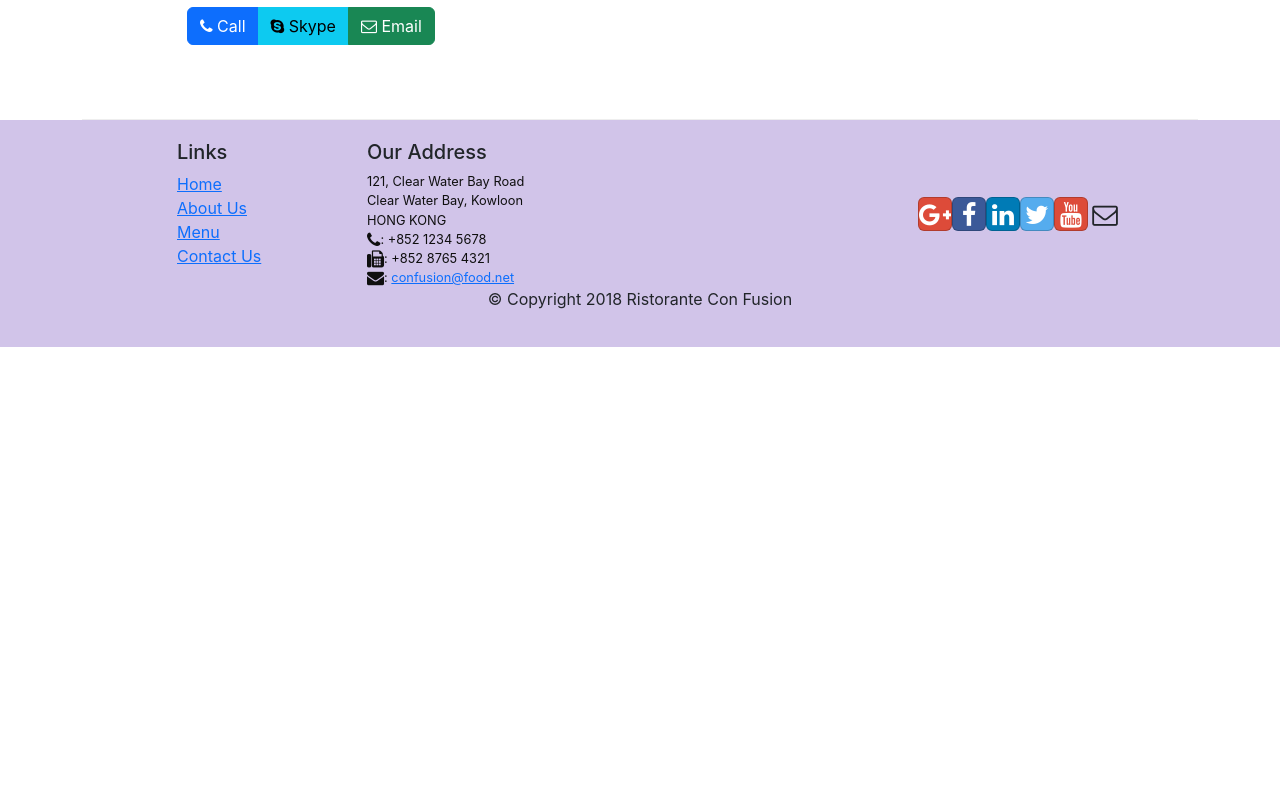
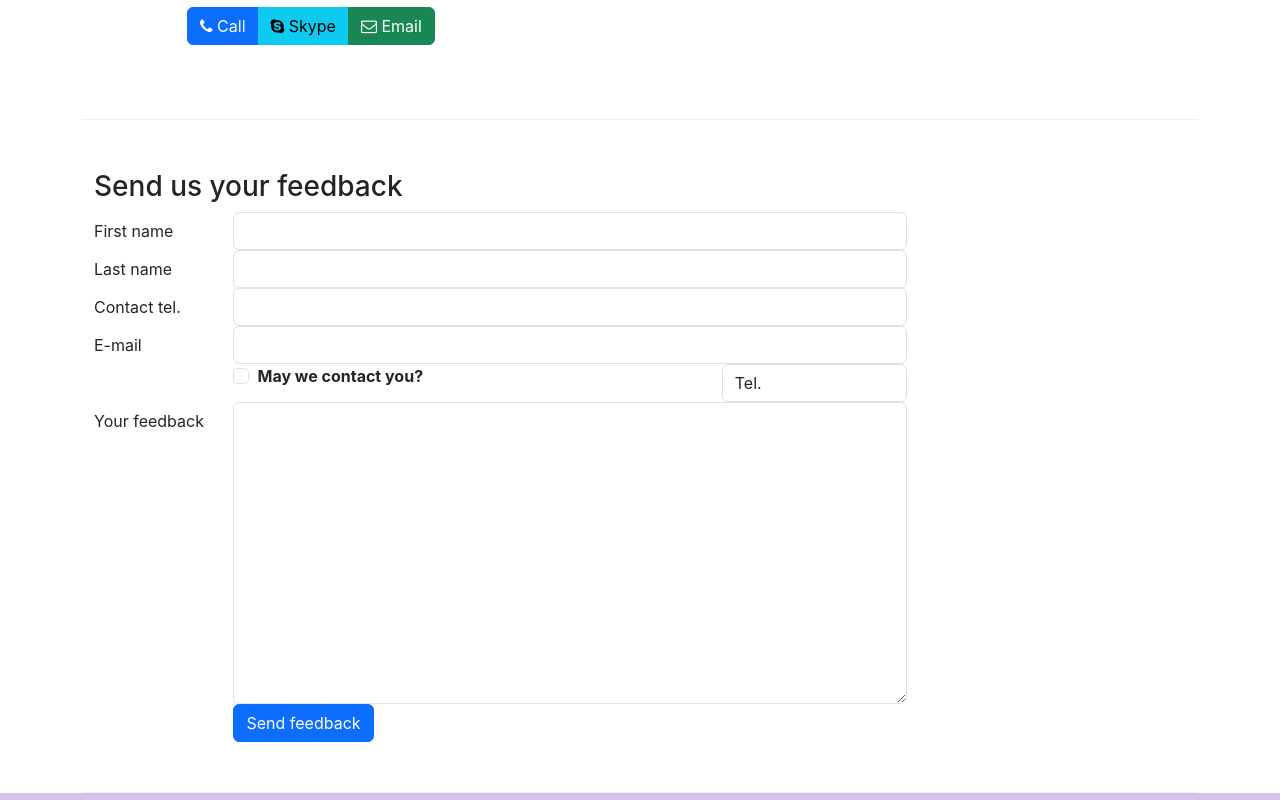
Before and after one commit to nz13s/coursera-react, a React (Create React App) app: page /contactus in a window 1280 px wide. Shown: the part 680-1480 px from the top of the page. Before the commit the page ends 1027 px from the top, so only its background shows below. Built offline with nearby package versions, Linux system fonts and the light colour scheme.

Commit message:
Controlled forms

```diff
--- a/src/components/ContactComponent.js
+++ b/src/components/ContactComponent.js
@@ -1,8 +1,37 @@
-import React from 'react';
-import {Breadcrumb, BreadcrumbItem} from "reactstrap";
+import React, {Component} from 'react';
+import {Breadcrumb, BreadcrumbItem, Button, Col, Form, FormGroup, Input, Label} from "reactstrap";
 import {Link} from "react-router-dom";
 
-function Contact(props) {
+class Contact extends Component {
+    constructor(props) {
+        super(props);
+        this.state = {
+            firstname: '',
+            lastname: '',
+            telnum: '',
+            email: '',
+            agree: false,
+            contactType: 'Tel.',
+            message: ''
+        }
+        this.handleSubmit = this.handleSubmit.bind(this);
+        this.handleInputChange = this.handleInputChange.bind(this);
+    }
+
+    handleInputChange(event) {
+        const target = event.target;
+        const value = target.type === 'checkbox' ? target.checked : target.value;
+        const name = target.name;
+        this.setState({[name]: value});
+    }
+
+    handleSubmit(event) {
+        console.log("Current states is:" + JSON.stringify(this.state));
+        alert("Current states is:" + JSON.stringify(this.state));
+        event.preventDefault();
+    }
+
+    render() {
         return (
             <div className="container">
                 <div className="row">
@@ -17,6 +46,8 @@
                         <hr/>
                     </div>
                 </div>
+                {/*Breadcrumb for navigation*/}
+
                 <div className="row row-content">
                     <div className="col-12">
                         <h3>Location Information</h3>
@@ -49,8 +80,102 @@
                         </div>
                     </div>
                 </div>
+                {/*Helpful information, address etc*/}
+
+                <div className="row row-content">
+                    <div className="col-12">
+                        <h3>Send us your feedback</h3>
+                    </div>
+                    <div className="col-12 col-md-9">
+                        <Form onSubmit={this.handleSubmit}>
+                            <FormGroup row>
+                                <Label htmlFor="firstname" md={2}>First name</Label>
+                                <Col md={10}>
+                                    <Input type="text"
+                                           id="firstname"
+                                           name="firstname"
+                                           placeholder=""
+                                           value={this.state.firstname}
+                                           onChange={this.handleInputChange}/>
+                                </Col>
+                            </FormGroup> {/*Firstname*/}
+                            <FormGroup row>
+                                <Label htmlFor="lastname" md={2}>Last name</Label>
+                                <Col md={10}>
+                                    <Input type="text"
+                                           id="lastname"
+                                           name="lastname"
+                                           placeholder=""
+                                           value={this.state.lastname}
+                                           onChange={this.handleInputChange}/>
+                                </Col>
+                            </FormGroup> {/*Lastname*/}
+                            <FormGroup row>
+                                <Label htmlFor="telnum" md={2}>Contact tel.</Label>
+                                <Col md={10}>
+                                    <Input type="text"
+                                           id="telnum"
+                                           name="telnum"
+                                           placeholder=""
+                                           value={this.state.telnum}
+                                           onChange={this.handleInputChange}/>
+                                </Col>
+                            </FormGroup> {/*Telnum*/}
+                            <FormGroup row>
+                                <Label htmlFor="email" md={2}>E-mail</Label>
+                                <Col md={10}>
+                                    <Input type="text"
+                                           id="email"
+                                           name="email"
+                                           placeholder=""
+                                           value={this.state.email}
+                                           onChange={this.handleInputChange}/>
+                                </Col>
+                            </FormGroup> {/*Email*/}
+                            <FormGroup row>
+                                <Col md={{size: 6, offset: 2}}>
+                                    <FormGroup check>
+                                        <Label check>
+                                            <Input type="checkbox" name="agree" checked={this.state.agree}
+                                                   onChange={this.handleInputChange}/>
+                                            {' '}
+                                            <strong>May we contact you?</strong>
+                                        </Label>
+                                    </FormGroup>
+                                </Col>
+                                <Col md={{size: 3, offset: 1}}>
+                                    <Input type="select" name="contactType" value={this.state.contactType}
+                                           onChange={this.handleInputChange}>
+                                        <option>Tel.</option>
+                                        <option>E-mail</option>
+                                    </Input>
+
+                                </Col>
+                            </FormGroup> {/*Contact selector*/}
+                            <FormGroup row>
+                                <Label htmlFor="message" md={2}>Your feedback</Label>
+                                <Col md={10}>
+                                    <Input type="textarea"
+                                           id="message"
+                                           name="message"
+                                           rows="12"
+                                           placeholder=""
+                                           value={this.state.message}
+                                           onChange={this.handleInputChange}/>
+                                </Col>
+                            </FormGroup> {/*Feedback box*/}
+                            <FormGroup row>
+                                <Col md={{size: 10, offset: 2}}>
+                                    <Button type="submit" color="primary">Send feedback</Button>
+                                </Col>
+                            </FormGroup> {/*Submit button*/}
+                        </Form>
+                    </div>
+                </div>
+                {/*Feedback form*/}
             </div>
         );
     }
+}
 
 export default Contact;
```
Lines whose indentation alone changed are shown as unchanged.
